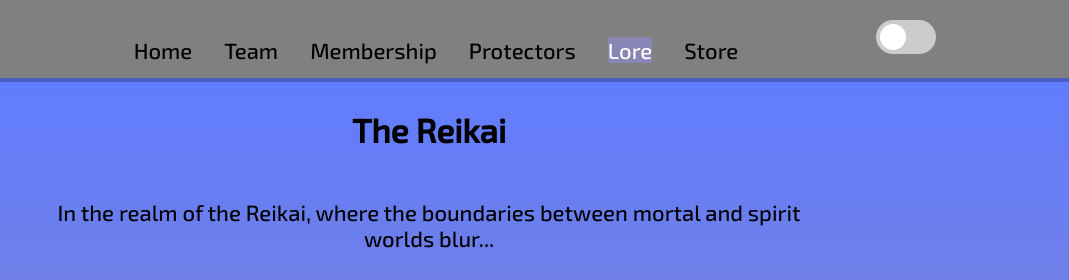
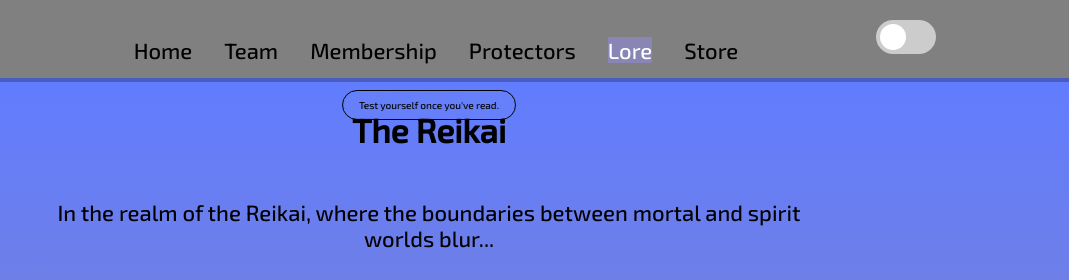
Before and after one commit to Stayin-blick/reikai_pp2, a website: page lore.html in a window 1280 px wide. Shown: the top 280 px of the page, 211-1280 px from the left. Drawn offline with nearby package versions, Linux system fonts and the light colour scheme.

Commit message:
Add lore prompt message

```diff
--- a/assets/css/style.css
+++ b/assets/css/style.css
@@ -511,6 +511,21 @@ table th {
 
 /*lore page*/
 
+.lore-prompt{
+    position: absolute;
+    top: 5rem;
+    left: 50%;
+    transform: translateX(-50%);
+    z-index: 10;
+    text-align-last: center;
+    font-size: x-small;
+    background-color: rgb(255 255 255 / 3%);
+    padding: 0.5rem 1rem;
+    border-radius: 25px;
+    backdrop-filter: blur(35px);
+    border: solid black 0.01rem;
+}
+
 .swiper {
     background: var(--active-nav-list-bg);
     width: 100%;
--- a/lore.html
+++ b/lore.html
@@ -62,7 +62,9 @@
     </div>
   </header>
   <main>
-
+    <span>
+      <p class="lore-prompt">Test yourself once you've read.</p>
+  </span>
     <!-- Swiper Container -->
     <div class="swiper">
       <div class="swiper-wrapper">
```
